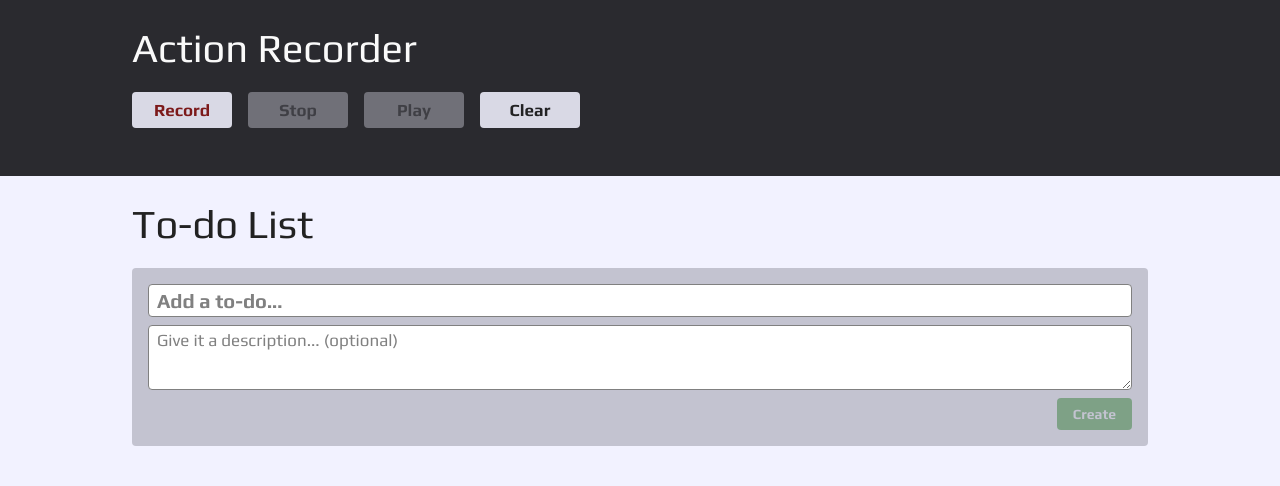
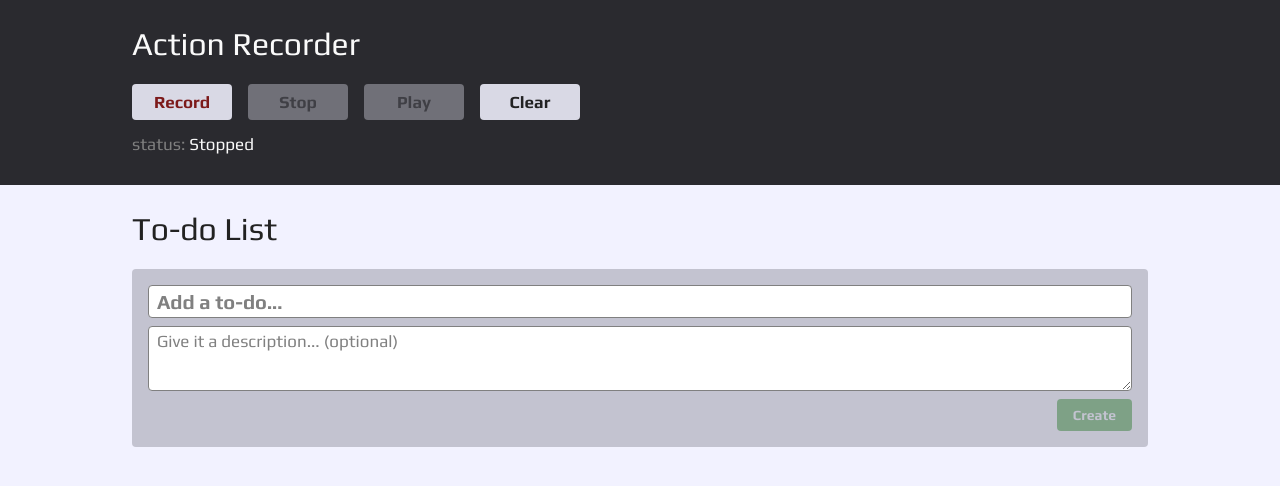
Before and after one commit to Kunmi01/To-Do-App, a React app: page / in a window 1280 px wide. Shown: the top 486 px of the page. Built offline with nearby package versions, Linux system fonts and the light colour scheme.

Commit message:
Completed playback functionality

```diff
--- a/src/components/ActionRecorder/index.js
+++ b/src/components/ActionRecorder/index.js
@@ -14,15 +14,20 @@ import ActionCapture from './components/ActionCapture';
 import './styles.scss';
 
 const mapStateToProps = state => {
-  const { isRecording, recordedActions } = state;
-  return { isRecording, recordedActions };
+  const { isRecording, isPlaying, recordedActions } = state;
+  return { isRecording, isPlaying, recordedActions };
 };
 
 const mapDispatchToProps = dispatch => {
   return { dispatch };
 };
 
-const ActionRecorder = ({ isRecording, recordedActions, dispatch }) => {
+const ActionRecorder = ({
+  isRecording,
+  isPlaying,
+  recordedActions,
+  dispatch
+}) => {
   const handleOnRecordClicked = () => {
     dispatch(startRecordingActions());
   };
@@ -39,17 +44,27 @@ const ActionRecorder = ({ isRecording, recordedActions, dispatch }) => {
     dispatch(clearRecordedActions());
   };
 
+  const getRecorderState = () => {
+    let recorderState = 'Stopped';
+    if (isRecording) {
+      recorderState = 'Recording...';
+    } else if (isPlaying) {
+      recorderState = 'Playing...';
+    }
+    return recorderState;
+  };
+
   return (
     <div className="action-recorder">
       <div className="action-recorder__wrapper">
-        <h2 className="action-recorder__header">Action Recorder</h2>
+        <h3 className="action-recorder__header">Action Recorder</h3>
         <div className="action-recorder__inner-wrapper">
           <div className="action-recorder__buttons-wrapper">
             <button
               className="action-recorder__button action-recorder__button--record"
               type="button"
               onClick={handleOnRecordClicked}
-              disabled={isRecording}
+              disabled={isRecording || isPlaying}
             >
               Record
             </button>
@@ -57,7 +72,7 @@ const ActionRecorder = ({ isRecording, recordedActions, dispatch }) => {
               className="action-recorder__button action-recorder__button--stop"
               type="button"
               onClick={handleOnStopClicked}
-              disabled={!isRecording}
+              disabled={!isRecording || isPlaying}
             >
               Stop
             </button>
@@ -65,7 +80,7 @@ const ActionRecorder = ({ isRecording, recordedActions, dispatch }) => {
               className="action-recorder__button action-recorder__button--play"
               type="button"
               onClick={handleOnPlayClicked}
-              disabled={isRecording || !recordedActions.length}
+              disabled={isRecording || isPlaying || !recordedActions.length}
             >
               Play
             </button>
@@ -73,11 +88,15 @@ const ActionRecorder = ({ isRecording, recordedActions, dispatch }) => {
               className="action-recorder__button action-recorder__button--clear"
               type="button"
               onClick={handleOnClearClicked}
-              disabled={isRecording}
+              disabled={isRecording || isPlaying}
             >
               Clear
             </button>
           </div>
+          <p className="action-recorder__status">
+            <span>status: </span>
+            {getRecorderState()}
+          </p>
           {!!recordedActions.length && (
             <div className="action-recorder__feedback-wrapper">
               {recordedActions
@@ -99,6 +118,7 @@ const ActionRecorder = ({ isRecording, recordedActions, dispatch }) => {
 
 ActionRecorder.propTypes = {
   isRecording: PropTypes.bool.isRequired,
+  isPlaying: PropTypes.bool.isRequired,
   recordedActions: PropTypes.arrayOf(
     PropTypes.shape({
       type: PropTypes.string,
--- a/src/components/ActionRecorder/styles.scss
+++ b/src/components/ActionRecorder/styles.scss
@@ -57,6 +57,12 @@
     }
   }
 
+  &__status {
+    span {
+      color: $grey;
+    }
+  }
+
   &__feedback-wrapper {
     border: 1px solid $background-light;
     border-radius: $unit;
--- a/src/components/ToDoList/index.js
+++ b/src/components/ToDoList/index.js
@@ -12,7 +12,7 @@ const mapStateToProps = state => {
 const ToDoList = ({ toDoList }) => (
   <div className="todo-list">
     <div className="todo-list__wrapper">
-      <h2 className="todo-list__header">To-do List</h2>
+      <h3 className="todo-list__header">To-do List</h3>
       <ul className="todo-list__inner-wrapper">
         <ToDoItem creation editable />
         {!!toDoList.length &&
--- a/src/redux/actions/action-types.js
+++ b/src/redux/actions/action-types.js
@@ -6,4 +6,6 @@ export const CLEAR_TODO_LIST = 'CLEAR_TODO_LIST';
 export const START_RECORDING_ACTIONS = 'START_RECORDING_ACTIONS';
 export const STOP_RECORDING_ACTIONS = 'STOP_RECORDING_ACTIONS';
 export const PLAY_RECORDED_ACTIONS = 'PLAY_RECORDED_ACTIONS';
+export const START_PLAYBACK = 'START_PLAYBACK';
+export const STOP_PLAYBACK = 'STOP_PLAYBACK';
 export const CLEAR_RECORDED_ACTIONS = 'CLEAR_RECORDED_ACTIONS';
--- a/src/redux/actions/index.js
+++ b/src/redux/actions/index.js
@@ -6,6 +6,8 @@ import {
   START_RECORDING_ACTIONS,
   STOP_RECORDING_ACTIONS,
   PLAY_RECORDED_ACTIONS,
+  START_PLAYBACK,
+  STOP_PLAYBACK,
   CLEAR_RECORDED_ACTIONS
 } from './action-types';
 
@@ -37,6 +39,14 @@ export const playRecordedActions = () => {
   return { type: PLAY_RECORDED_ACTIONS };
 };
 
+export const startPlayback = () => {
+  return { type: START_PLAYBACK };
+};
+
+export const stopPlayback = () => {
+  return { type: STOP_PLAYBACK };
+};
+
 export const clearRecordedActions = () => {
   return { type: CLEAR_RECORDED_ACTIONS };
 };
--- a/src/redux/middleware/index.js
+++ b/src/redux/middleware/index.js
@@ -3,7 +3,9 @@ import {
   clearToDoList,
   createToDoItem,
   updateToDoItem,
-  deleteToDoItem
+  deleteToDoItem,
+  startPlayback,
+  stopPlayback
 } from '../actions';
 import {
   CREATE_TODO_ITEM,
@@ -73,6 +75,7 @@ export const playRecordedActionsMiddleware = ({ getState, dispatch }) => {
       };
 
       if (!isRecording && action.type === PLAY_RECORDED_ACTIONS) {
+        dispatch(startPlayback());
         dispatch(clearToDoList());
 
         recordedActions.forEach(actionRecorded => {
@@ -97,6 +100,7 @@ export const playRecordedActionsMiddleware = ({ getState, dispatch }) => {
               break;
           }
         });
+        waitToExecute(() => dispatch(stopPlayback()));
       }
       return next(action);
     };
--- a/src/redux/reducers/index.js
+++ b/src/redux/reducers/index.js
@@ -5,6 +5,8 @@ import {
   CLEAR_TODO_LIST,
   START_RECORDING_ACTIONS,
   STOP_RECORDING_ACTIONS,
+  START_PLAYBACK,
+  STOP_PLAYBACK,
   CLEAR_RECORDED_ACTIONS
 } from '../actions/action-types';
 import {
@@ -34,13 +36,13 @@ function rootReducer(state = initialState, action) {
     case CLEAR_TODO_LIST:
       return { ...state, toDoList: initializeToDoList() };
     case START_RECORDING_ACTIONS:
-      return {
-        ...state,
-        isRecording: true,
-        recordedActions: initializeRecordedActions()
-      };
+      return { ...state, isRecording: true };
     case STOP_RECORDING_ACTIONS:
       return { ...state, isRecording: false };
+    case START_PLAYBACK:
+      return { ...state, isPlaying: true };
+    case STOP_PLAYBACK:
+      return { ...state, isPlaying: false };
     case CLEAR_RECORDED_ACTIONS:
       return { ...state, recordedActions: initializeRecordedActions() };
     default:
```
